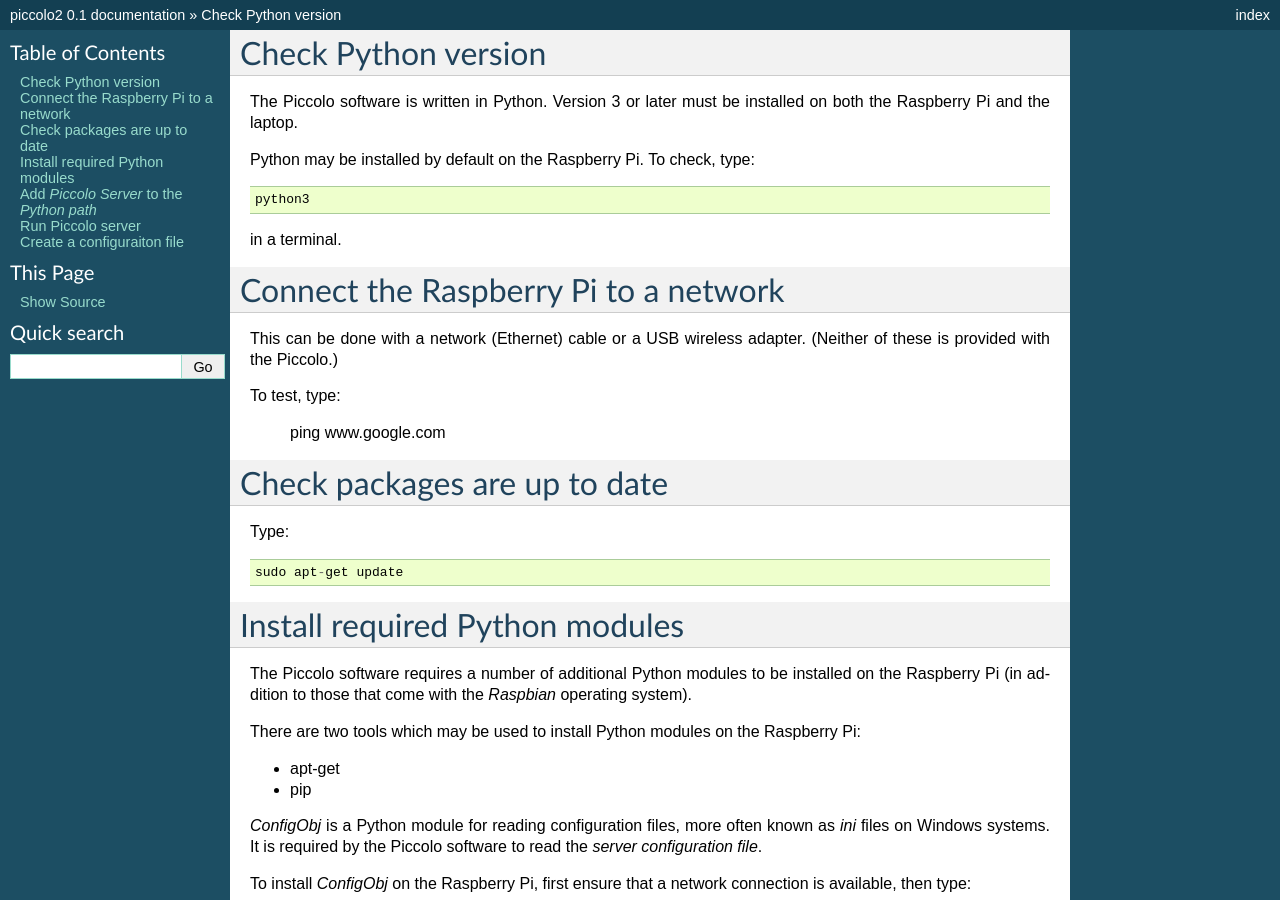
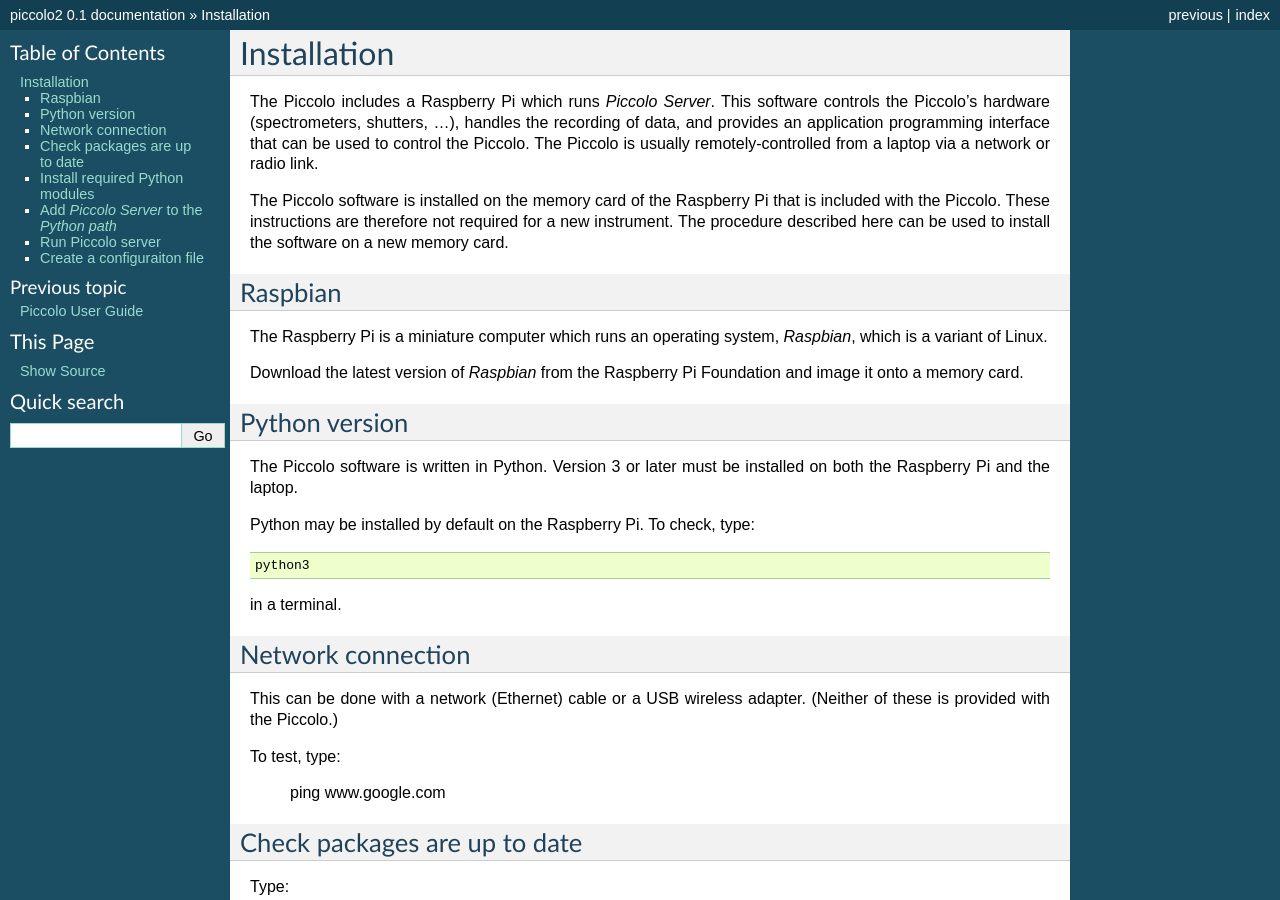
Before and after one commit to TeamPiccolo/piccolo2-server, a Sphinx documentation site: the page built from docs/installation.rst, in a window 1280 px wide and 900 px high. Built offline with Sphinx 7.4.7, drawn with Linux system fonts in a browser that asks for light colours; pages that are not in the unit, such as notebooks, are missing from menus; some of the changed text lies outside the part shown.

Commit message:
Added "Installation" to table of contents.

```diff
--- a/docs/index.rst
+++ b/docs/index.rst
@@ -3,13 +3,15 @@
    You can adapt this file completely to your liking, but it should at least
    contain the root `toctree` directive.
 
-Welcome to piccolo2's documentation!
-====================================
+Piccolo User Guide
+==================
 
 Contents:
 
 .. toctree::
    :maxdepth: 2
+
+   installation
 
 
 
--- a/docs/installation.rst
+++ b/docs/installation.rst
@@ -1,6 +1,21 @@
-====================
-Check Python version
-====================
+Installation
+************
+
+The Piccolo includes a Raspberry Pi which runs *Piccolo Server*. This software controls the Piccolo's hardware (spectrometers, shutters, ...), handles the recording of data, and provides an application programming interface that can be used to control the Piccolo. The Piccolo is usually remotely-controlled from a laptop via a network or radio link.
+
+The Piccolo software is installed on the memory card of the Raspberry Pi that is included with the Piccolo. These instructions are therefore not required for a new instrument. The procedure described here can be used to install the software on a new memory card.
+
+========
+Raspbian
+========
+
+The Raspberry Pi is a miniature computer which runs an operating system, *Raspbian*, which is a variant of Linux.
+
+Download the latest version of *Raspbian* from the Raspberry Pi Foundation and image it onto a memory card.
+
+==============
+Python version
+==============
 
 The Piccolo software is written in Python. Version 3 or later must be installed on both the Raspberry Pi and the laptop.
 
@@ -10,9 +25,9 @@
 
 in a terminal.
 
-=====================================
-Connect the Raspberry Pi to a network
-=====================================
+==================
+Network connection
+==================
 
 This can be done with a network (Ethernet) cable or a USB wireless adapter. (Neither of these is provided with the Piccolo.)
 
```
